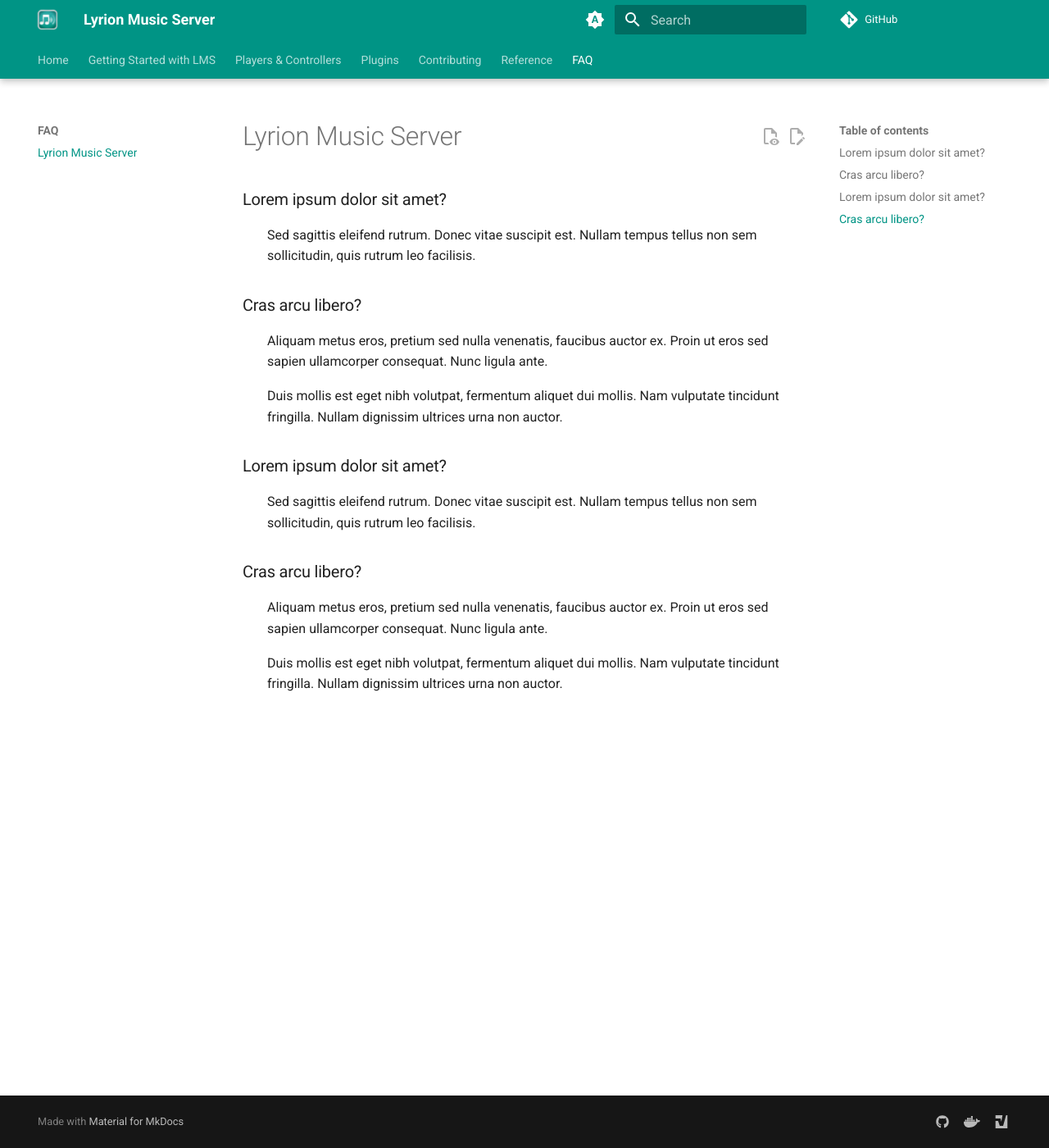
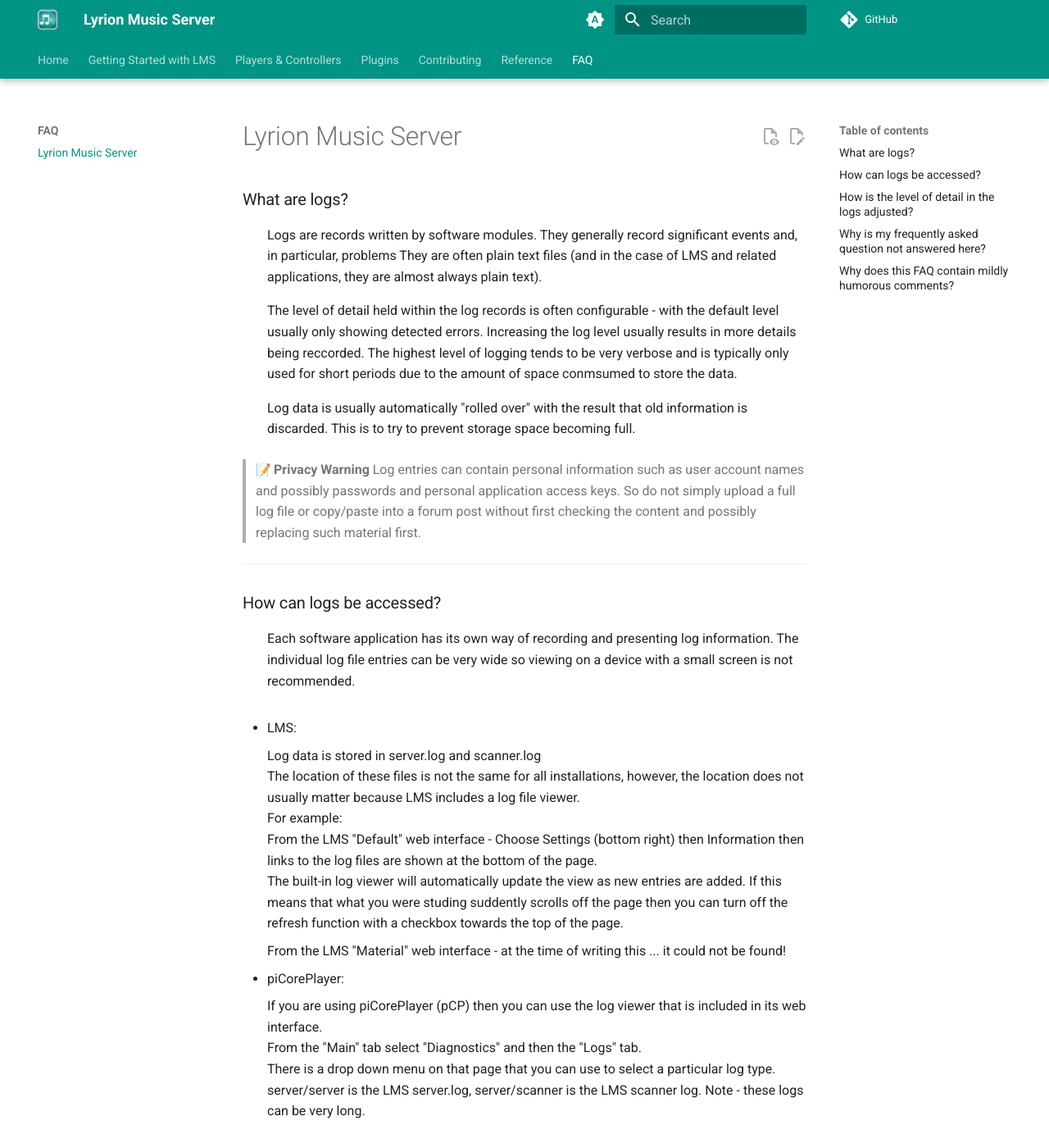
Before and after one commit to LMS-Community/lms-community.github.io, an MkDocs documentation site: the page built from docs/faq/lms.md, in a window 1280 px wide and 1400 px high. Shown: the whole window at 82% size. Built offline with MkDocs 1.6.1 and Material for MkDocs 9.7.7, drawn with Linux system fonts in a browser that asks for light colours; emoji names are drawn with the system emoji font; plug-ins that fetch from the network failed and are left out; comment, search, counter and statistics services are not loaded; some of the changed text lies outside the part shown.

Commit message:
Update lms.md
Add FAQ entries - primarily about LMS logs

```diff
--- a/docs/faq/lms.md
+++ b/docs/faq/lms.md
@@ -3,30 +3,80 @@
 title: Lyrion Music Server FAQ
 ---
 
-### Lorem ipsum dolor sit amet?
+### What are logs?
 
-:   Sed sagittis eleifend rutrum. Donec vitae suscipit est. Nullam tempus
-    tellus non sem sollicitudin, quis rutrum leo facilisis.
+:   Logs are records written by software modules. They generally record significant events and, in particular, problems
+    They are often plain text files (and in the case of LMS and related applications, they are almost always plain text).
 
-### Cras arcu libero?
+    The level of detail held within the log records is often configurable - with the default level usually only showing detected errors.
+    Increasing the log level usually results in more details being reccorded.
+    The highest level of logging tends to be very verbose and is typically only used for short periods due to the amount of space conmsumed to store the data.
 
-:   Aliquam metus eros, pretium sed nulla venenatis, faucibus auctor ex. Proin
-    ut eros sed sapien ullamcorper consequat. Nunc ligula ante.
+    Log data is usually automatically "rolled over" with the result that old information is discarded. This is to try to prevent storage space becoming full.
 
-    Duis mollis est eget nibh volutpat, fermentum aliquet dui mollis.
-    Nam vulputate tincidunt fringilla.
-    Nullam dignissim ultrices urna non auctor.
+> :memo: **Privacy Warning**
+Log entries can contain personal information such as user account names and possibly passwords and personal application access keys.
+So do not simply upload a full log file or copy/paste into a forum post without first checking the content and possibly replacing such material first.
+---
 
-### Lorem ipsum dolor sit amet?
+### How can logs be accessed?
 
-:   Sed sagittis eleifend rutrum. Donec vitae suscipit est. Nullam tempus
-    tellus non sem sollicitudin, quis rutrum leo facilisis.
+:   Each software application has its own way of recording and presenting log information.
+    The individual log file entries can be very wide so viewing on a device with a small screen is not recommended.
 
-### Cras arcu libero?
+- LMS:
 
-:   Aliquam metus eros, pretium sed nulla venenatis, faucibus auctor ex. Proin
-    ut eros sed sapien ullamcorper consequat. Nunc ligula ante.
+    Log data is stored in server.log and scanner.log
+    The location of these files is not the same for all installations, however, the location does not usually matter because LMS includes a log file viewer.
+    For example:
+    From the LMS "Default" web interface - Choose Settings (bottom right) then Information then links to the log files are shown at the bottom of the page.
+    The built-in log viewer will automatically update the view as new entries are added. If this means that what you were studing suddently scrolls off the page then
+    you can turn off the refresh function with a checkbox towards the top of the page.
 
-    Duis mollis est eget nibh volutpat, fermentum aliquet dui mollis.
-    Nam vulputate tincidunt fringilla.
-    Nullam dignissim ultrices urna non auctor.
+    From the LMS "Material" web interface - at the time of writing this ... it could not be found!
+
+- piCorePlayer:
+
+    If you are using piCorePlayer (pCP) then you can use the log viewer that is included in its web interface.
+    From the "Main" tab select "Diagnostics" and then the "Logs" tab.
+    There is a drop down menu on that page that you can use to select a particular log type.
+    server/server is the LMS server.log, server/scanner is the LMS scanner log. Note - these logs can be very long.
+
+### How is the level of detail in the logs adjusted?
+
+:   Changing the level of detail in the logs is usually done following guidance of someone who is helping to resolve a problem.
+    Including a lot of diagnostic detail in the log can sometimes generate so much information that it is difficult to read and understand.
+    Changing the logging level often requires a restart of the application - although not in the case of LMS.
+
+- LMS:
+    From the LMS web interface you can change the loging level for many different components.
+    To access the log level settings go to:
+    "Default" interface: bottom right Settings / Advanced / Logging
+    "Material" interface: top left menu selector (hamburger) / Server (bottom of list) / logging
+
+    Each item has a setting with an ascending level of detail - Fatal, Error, Warn, Info, Debug
+    Setting to Warn will include Fatal, Error and Warn levels
+
+    There is ad additional setting shown at the top of the page that can be useful.
+    "Save logging settings for use at next application restart"
+    If this is selected then changes made to the logging settings will be remembered for the next restart.
+    This helps when the problem that is being researched is something that happens during the restart process.
+
+    Do not forget to reset the log levels after diagnosing an issue otherwise you risk filling up the storage if running on a system with limited capacity.
+
+
+### Why is my frequently asked question not answered here?
+
+:   That is a good question.
+    Probably this is because people who know the answer have answered it somewhere else many times over and did not think of adding it to a FAQ and answering by linking to the FAQ entry.
+
+    It might also be because your question is too hard to answer despite everyone and their dogs asking it.
+
+
+### Why does this FAQ contain mildly humorous comments?
+
+:   FAQ contents are often written by people who would rather be doing something else.
+    Injecting a bit of humour lightens the load when creating the entries and might make it more fun for the reader
+    who has probably been struggling for some time before finally arriving at the FAQ.
+
+    Some readers might find it condescending but it is not the intention. If you do then you could either lighten up or submit edits.
```
